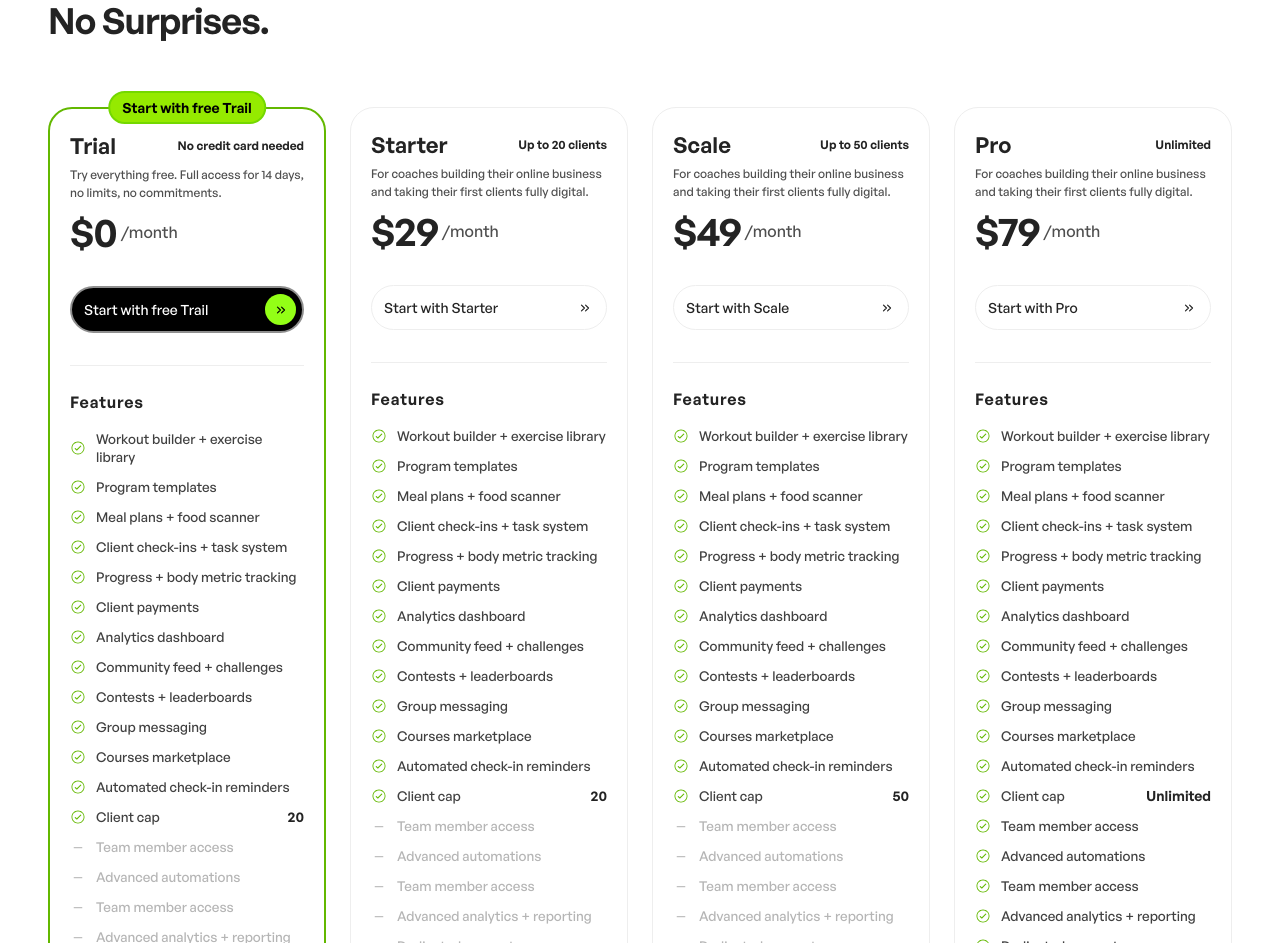
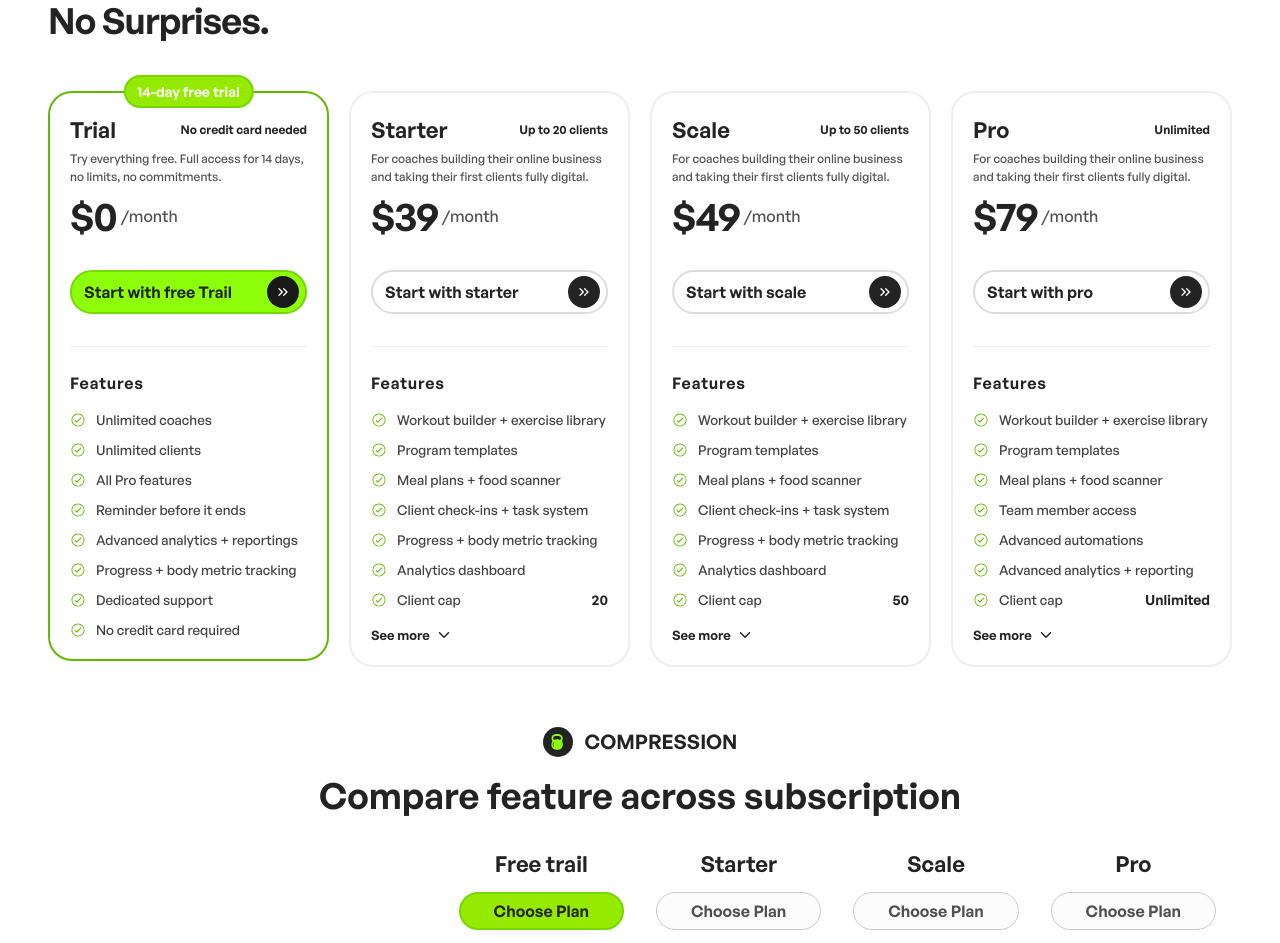
Before and after one commit to sohaibyounas/UpliftBlog, a Next.js app: page /pricing in a window 1280 px wide. Shown: the part 209-1152 px from the top of the page. Built offline with nearby package versions, Linux system fonts and the light colour scheme; a web font is replaced by a local one.

Commit message:
update ui of pricing page

```diff
--- a/src/components/ComparisonTable.jsx
+++ b/src/components/ComparisonTable.jsx
@@ -1,43 +1,13 @@
 "use client";
 
-import React, { useEffect, useRef } from "react";
+import React, { useState } from "react";
 import IconBadge from "./IconBadge";
 import { IoIosCheckmarkCircleOutline } from "react-icons/io";
 
+const NAVBAR_OFFSET_PX = 80;
+
 export default function ComparisonTable() {
-  const sectionRef = useRef(null);
-  const tableScrollRef = useRef(null);
-
-  useEffect(() => {
-    const sectionEl = sectionRef.current;
-    const scrollEl = tableScrollRef.current;
-    if (!sectionEl || !scrollEl) return;
-
-    const onWheel = (event) => {
-      if (!sectionEl.contains(event.target)) return;
-
-      const deltaY = event.deltaY;
-      const atTop = scrollEl.scrollTop <= 0;
-      const atBottom =
-        scrollEl.scrollTop + scrollEl.clientHeight >= scrollEl.scrollHeight;
-
-      if ((deltaY < 0 && atTop) || (deltaY > 0 && atBottom)) {
-        return;
-      }
-
-      event.preventDefault();
-      event.stopPropagation();
-
-      scrollEl.scrollTop += deltaY;
-    };
-
-    sectionEl.addEventListener("wheel", onWheel, {
-      passive: false,
-      capture: true,
-    });
-    return () =>
-      sectionEl.removeEventListener("wheel", onWheel, { capture: true });
-  }, []);
+  const [selectedPlan, setSelectedPlan] = useState("trial");
 
   const comparisonCategories = [
     {
@@ -229,10 +199,16 @@ export default function ComparisonTable() {
     },
   ];
 
+  const plans = [
+    { key: "trial", label: "Free trail" },
+    { key: "starter", label: "Starter" },
+    { key: "scale", label: "Scale" },
+    { key: "pro", label: "Pro" },
+  ];
+
   return (
-    <section className="mx-auto max-w-6xl xl:max-w-7xl px-4 sm:px-12 pt-[12px]">
-      <div ref={sectionRef} className="rounded-3xl bg-white">
-        {/* header */}
+    <section className="mx-auto max-w-6xl xl:max-w-7xl px-4 sm:px-12 w-full py-10">
+      <div className="rounded-3xl bg-white">
         <div className="bg-white text-center pt-[12px] pb-2">
           <div className="inline-flex items-center justify-center mb-3">
             <IconBadge alt="Resource Center" text="COMPRESSION" />
@@ -242,46 +218,35 @@ export default function ComparisonTable() {
           </h2>
         </div>
 
-        <div
-          ref={tableScrollRef}
-          className="max-h-[520px] overflow-y-auto overflow-x-auto scrollbar-hidden"
+        {/* Desktop table */}
+        <div className="hidden md:block">
+          <table className="w-full text-left border-collapse min-w-[750px]">
+            <thead
+              className="sticky z-20 bg-white"
+              style={{ top: NAVBAR_OFFSET_PX }}
             >
-          <table className="w-full text-left border-collapse min-w-[750px]">
-            <thead className="sticky top-0 z-20 bg-white">
               <tr>
                 <th className="p-4 w-2/6"></th>
-                <th className="p-4 text-center w-1/6">
+                {plans.map((plan) => {
+                  const isSelected = selectedPlan === plan.key;
+                  return (
+                    <th key={plan.key} className="p-4 text-center w-1/6">
                       <span className="block text-[20px] sm:text-[22px] font-semibold text-[#232323] mb-3">
-                    Free trail
+                        {plan.label}
                       </span>
-                  <button className="w-full h-[38px] px-4 rounded-full bg-[#95EA00] text-[#232323] font-semibold text-[9px] sm:text-[16px] border-2 border-[#74D800] transition-colors hover:bg-[#85d400] flex items-center justify-center box-border">
+                      <button
+                        onClick={() => setSelectedPlan(plan.key)}
+                        className={`w-full h-[38px] px-4 rounded-full font-semibold text-[9px] lg:text-[16px] transition-colors flex items-center justify-center box-border ${
+                          isSelected
+                            ? "bg-[#95EA00] text-[#232323] border-2 border-[#74D800] hover:bg-[#85d400]"
+                            : "bg-gray-50/50 border border-[#CBCBCB] text-[#4F4F4F] font-medium hover:bg-gray-100"
+                        }`}
+                      >
                         Choose Plan
                       </button>
                     </th>
-                <th className="p-4 text-center w-1/6">
-                  <span className="block text-[20px] sm:text-[22px] font-semibold text-[#232323] mb-3">
-                    Starter
-                  </span>
-                  <button className="w-full h-[38px] px-4 rounded-full bg-gray-50/50 border border-[#CBCBCB] text-[#4F4F4F] font-medium text-[9px] sm:text-[16px] hover:bg-gray-100 transition-colors flex items-center justify-center box-border">
-                    Choose plan
-                  </button>
-                </th>
-                <th className="p-4 text-center w-1/6">
-                  <span className="block text-[20px] sm:text-[22px] font-semibold text-[#232323] mb-3">
-                    Scale
-                  </span>
-                  <button className="w-full h-[38px] px-4 rounded-full bg-gray-50/50 border border-[#CBCBCB] text-[#4F4F4F] font-medium text-[9px] sm:text-[16px] hover:bg-gray-100 transition-colors flex items-center justify-center box-border">
-                    Choose plan
-                  </button>
-                </th>
-                <th className="p-4 text-center w-1/6">
-                  <span className="block text-[20px] sm:text-[22px] font-semibold text-[#232323] mb-3">
-                    Pro
-                  </span>
-                  <button className="w-full h-[38px] px-4 rounded-full bg-gray-50/50 border border-[#CBCBCB] text-[#4F4F4F] font-medium text-[9px] sm:text-[16px] hover:bg-gray-100 transition-colors flex items-center justify-center box-border">
-                    Choose plan
-                  </button>
-                </th>
+                  );
+                })}
               </tr>
             </thead>
 
@@ -304,9 +269,8 @@ export default function ComparisonTable() {
                       <td className="py-3.5 px-6 text-[13px] sm:text-[18px] font-medium text-[#404040]">
                         {feature.name}
                       </td>
-                      {["trial", "starter", "scale", "pro"].map(
-                        (planKey, pIdx) => {
-                          const val = feature[planKey];
+                      {plans.map((plan, pIdx) => {
+                        const val = feature[plan.key];
                         return (
                           <td
                             key={pIdx}
@@ -333,8 +297,7 @@ export default function ComparisonTable() {
                             )}
                           </td>
                         );
-                        },
-                      )}
+                      })}
                     </tr>
                   ))}
                 </React.Fragment>
@@ -342,6 +305,73 @@ export default function ComparisonTable() {
             </tbody>
           </table>
         </div>
+
+        {/* Mobile view */}
+        <div className="md:hidden px-4 pb-6">
+          <div
+            className="sticky z-20 bg-white pt-2 pb-3"
+            style={{ top: NAVBAR_OFFSET_PX }}
+          >
+            <div className="flex flex-wrap justify-center gap-2">
+              {plans.map((plan) => {
+                const isSelected = selectedPlan === plan.key;
+                return (
+                  <button
+                    key={plan.key}
+                    onClick={() => setSelectedPlan(plan.key)}
+                    className={`w-[110px] shrink-0 h-[40px] px-1 rounded-full font-semibold text-[11px] whitespace-nowrap transition-colors flex items-center justify-center box-border text-center ${
+                      isSelected
+                        ? "bg-[#95EA00] text-[#232323] border-2 border-[#74D800]"
+                        : "bg-gray-50/50 border border-[#CBCBCB] text-[#4F4F4F] font-medium"
+                    }`}
+                  >
+                    {plan.label}
+                  </button>
+                );
+              })}
+            </div>
+          </div>
+
+          {comparisonCategories.map((category, catIdx) => (
+            <div key={catIdx}>
+              <div className="bg-[#FAFAFA] border-b border-[#EEEEEE] py-2.5 px-2 text-[14px] font-medium text-[#404040] tracking-wide">
+                {category.title}
+              </div>
+              {category.features.map((feature, featIdx) => {
+                const val = feature[selectedPlan];
+                return (
+                  <div
+                    key={featIdx}
+                    className="flex items-center justify-between gap-3 border-b border-[#EEEEEE] py-3 px-2"
+                  >
+                    <span className="text-[13px] font-medium text-[#404040]">
+                      {feature.name}
+                    </span>
+                    <span className="shrink-0 text-xs font-medium">
+                      {typeof val === "boolean" ? (
+                        val ? (
+                          <IoIosCheckmarkCircleOutline className="text-[#63B800] text-xl" />
+                        ) : (
+                          <span className="text-[#404040] text-[18px] font-medium">
+                            —
+                          </span>
+                        )
+                      ) : feature.badge && val ? (
+                        <span className="inline-block px-3 py-0.5 text-[12px] font-medium text-[#529900] bg-[#86DF1F21] rounded-full">
+                          {val}
+                        </span>
+                      ) : (
+                        <span className="font-medium text-[#417900] text-[16px]">
+                          {val}
+                        </span>
+                      )}
+                    </span>
+                  </div>
+                );
+              })}
+            </div>
+          ))}
+        </div>
       </div>
     </section>
   );
--- a/src/components/CustomButton.jsx
+++ b/src/components/CustomButton.jsx
@@ -30,8 +30,7 @@ export default function CustomButton({
   const iconVariants = {
     dark: "bg-[#95EA00] text-black w-8 h-8",
     primary: "bg-[#18181b] text-white w-8 h-8",
-    outline:
-      "bg-[#232323] text-white w-[20px] h-[20px] sm:w-[30px] sm:h-[30px]",
+    outline: "bg-[#232323] text-white w-8 h-8",
     green: "bg-[#191919] text-white w-8 h-8",
     white: "bg-transparent w-8 h-8",
     black: "bg-[#93FF16] text-black w-8 h-8",
@@ -49,7 +48,7 @@ export default function CustomButton({
   const iconSizeVariants = {
     dark: "w-4 h-4",
     primary: "w-4 h-4",
-    outline: "text-[16px] sm:text-[24px] text-white",
+    outline: "w-4 h-4 text-white",
     green: "w-4 h-4",
     white: "w-4 h-4",
     black: "w-4 h-4",
--- a/src/components/PricingHero.jsx
+++ b/src/components/PricingHero.jsx
@@ -3,138 +3,143 @@
 import React, { useState } from "react";
 import { LuChevronsRight } from "react-icons/lu";
 import IconBadge from "./IconBadge";
-import { IoIosCheckmarkCircleOutline } from "react-icons/io";
+import { IoIosCheckmarkCircleOutline, IoIosArrowDown } from "react-icons/io";
+import CustomButton from "./CustomButton";
 
 export default function PricingHero() {
   const [isYearly, setIsYearly] = useState(false);
   const [selectedPlanIndex, setSelectedPlanIndex] = useState(0);
+  const [expandedPlans, setExpandedPlans] = useState({}); // { [planIdx]: boolean }
 
   const plans = [
+    // trail
     {
       name: "Trial",
-      subtitle:
+      description:
         "Try everything free. Full access for 14 days, no limits, no commitments.",
       price: isYearly ? "$0" : "$0",
       period: isYearly ? "/year" : "/month",
+      badge: "14-day free trial",
       buttonText: "Start with free Trail",
-      badge: "14-day free trial",
       info: "No credit card needed",
       clientCapValue: "20",
+      features: [
+        "Unlimited coaches",
+        "Unlimited clients",
+        "All Pro features",
+        "Reminder before it ends",
+        "Advanced analytics + reportings",
+        "Progress + body metric tracking",
+        "Dedicated support",
+        "No credit card required",
+      ],
+    },
+
+    // starter
+    {
+      id: "starter",
+      name: "Starter",
+      popularBadge: null,
+      info: "Up to 20 clients",
+      description:
+        "For coaches building their online business and taking their first clients fully digital.",
+      price: isYearly ? "$29" : "$39",
+      period: isYearly ? "/year" : "/month",
+      badge: "Start with starter",
+      buttonText: "Start with starter",
+      clientCap: "20",
       features: [
         "Workout builder + exercise library",
         "Program templates",
         "Meal plans + food scanner",
         "Client check-ins + task system",
         "Progress + body metric tracking",
+        "Analytics dashboard",
+        "Client cap",
+      ],
+      extraFeatures: [
+        "In-app messaging",
         "Client payments",
-        "Analytics dashboard",
-        "Community feed + challenges",
-        "Contests + leaderboards",
-        "Group messaging",
-        "Courses marketplace",
         "Automated check-in reminders",
-        "Client cap",
-        "Team member access",
-        "Advanced automations",
-        "Team member access",
-        "Advanced analytics + reporting",
-        "Dedicated support",
       ],
     },
+
+    // scale
     {
-      name: "Starter",
-      subtitle:
+      id: "scale",
+      name: "Scale",
+      popularBadge: "Most popular",
+      info: "Up to 50 clients",
+      description:
         "For coaches building their online business and taking their first clients fully digital.",
-      price: isYearly ? "$23" : "$29",
+      price: isYearly ? "$39" : "$49",
       period: isYearly ? "/year" : "/month",
-      buttonText: "Start with Starter",
-      badge: "Popular Choice",
-      info: "Up to 20 clients",
-      clientCapValue: "20",
+      badge: "Start with scale",
+      buttonText: "Start with scale",
+      clientCap: "50",
       features: [
         "Workout builder + exercise library",
         "Program templates",
         "Meal plans + food scanner",
         "Client check-ins + task system",
         "Progress + body metric tracking",
-        "Client payments",
         "Analytics dashboard",
+        "Client cap",
+      ],
+      extraFeatures: [
         "Community feed + challenges",
         "Contests + leaderboards",
         "Group messaging",
         "Courses marketplace",
         "Automated check-in reminders",
-        "Client cap",
-        "Team member access",
-        "Advanced automations",
-        "Team member access",
-        "Advanced analytics + reporting",
-        "Dedicated support",
       ],
     },
+
+    // pro
     {
-      name: "Scale",
-      subtitle:
+      id: "pro",
+      name: "Pro",
+      popularBadge: null,
+      info: "Unlimited",
+      description:
         "For coaches building their online business and taking their first clients fully digital.",
-      price: isYearly ? "$39" : "$49",
+      price: isYearly ? "$69" : "$79",
       period: isYearly ? "/year" : "/month",
-      buttonText: "Start with Scale",
-      badge: "Best Value",
-      info: "Up to 50 clients",
-      clientCapValue: "50",
+      badge: "Choose pro plan",
+      buttonText: "Start with pro",
+      clientCap: "Unlimited",
       features: [
         "Workout builder + exercise library",
         "Program templates",
         "Meal plans + food scanner",
-        "Client check-ins + task system",
-        "Progress + body metric tracking",
-        "Client payments",
-        "Analytics dashboard",
+        "Team member access",
+        "Advanced automations",
+        "Advanced analytics + reporting",
+        "Client cap",
+      ],
+      extraFeatures: [
         "Community feed + challenges",
         "Contests + leaderboards",
         "Group messaging",
         "Courses marketplace",
         "Automated check-in reminders",
-        "Client cap",
-        "Team member access",
-        "Advanced automations",
-        "Team member access",
-        "Advanced analytics + reporting",
-        "Dedicated support",
-      ],
-    },
-    {
-      name: "Pro",
-      subtitle:
-        "For coaches building their online business and taking their first clients fully digital.",
-      price: isYearly ? "$63" : "$79",
-      period: isYearly ? "/year" : "/month",
-      buttonText: "Start with Pro",
-      badge: "Enterprise",
-      info: "Unlimited",
-      clientCapValue: "Unlimited",
-      features: [
-        "Workout builder + exercise library",
-        "Program templates",
-        "Meal plans + food scanner",
-        "Client check-ins + task system",
-        "Progress + body metric tracking",
-        "Client payments",
-        "Analytics dashboard",
-        "Community feed + challenges",
-        "Contests + leaderboards",
-        "Group messaging",
-        "Courses marketplace",
-        "Automated check-in reminders",
-        "Client cap",
-        "Team member access",
-        "Advanced automations",
-        "Team member access",
-        "Advanced analytics + reporting",
-        "Dedicated support",
+        "Priority support",
       ],
     },
   ];
+
+  const getDisplayPrice = (plan) => {
+    if (typeof plan.price === "string") {
+      return { amount: plan.price, period: plan.period };
+    }
+    const amount = isYearly ? plan.price.yearly : plan.price.monthly;
+    return { amount: `$${amount}`, period: isYearly ? "/year" : "/month" };
+  };
+
+  const toggleExpand = (e, planIdx) => {
+    e.stopPropagation();
+    setExpandedPlans((prev) => ({ ...prev, [planIdx]: !prev[planIdx] }));
+  };
 
   return (
     <section className="mx-auto max-w-6xl xl:max-w-7xl px-4 sm:px-12 sm:pt-8 sm:pb-2">
@@ -191,26 +196,41 @@ export default function PricingHero() {
       </div>
 
       {/* packages */}
-      <div className="grid grid-cols-1 md:grid-cols-2 lg:grid-cols-4 gap-6 mb-2 sm:mb-10 pt-4">
+      <div className="grid grid-cols-1 md:grid-cols-2 lg:grid-cols-4 gap-5 items-start">
         {plans.map((plan, planIdx) => {
           const isSelected = selectedPlanIndex === planIdx;
+          const isExpanded = !!expandedPlans[planIdx];
+          const hasExtra = plan.extraFeatures && plan.extraFeatures.length > 0;
+
+          const visibleFeatures =
+            isExpanded && hasExtra
+              ? [...plan.features, ...plan.extraFeatures]
+              : plan.features;
+
           const clientCapIdx = plan.features.findIndex(
             (f) => f.toLowerCase() === "client cap",
           );
+
+          const isTrial = planIdx === 0;
+
+          const clientCapDisplayValue = plan.clientCapValue || plan.clientCap;
+
+          const { amount: displayPrice, period: displayPeriod } =
+            getDisplayPrice(plan);
 
           return (
             <div
               key={planIdx}
               onClick={() => setSelectedPlanIndex(planIdx)}
-              className={`relative rounded-[24px] p-6 sm:p-[20px] flex flex-col justify-between cursor-pointer transition-all duration-300 ease-in-out transform ${
+              className={`relative rounded-[24px] p-6 sm:p-[20px] flex flex-col justify-between cursor-pointer transition-all duration-300 ease-in-out ${
                 isSelected
                   ? "border-2 border-[#63B800] bg-white"
-                  : "border border-[#EEEEEE] bg-white hover:border-gray-300"
+                  : "border-2 border-[#EEEEEE] bg-white"
               }`}
             >
-              {isSelected && (
-                <div className="absolute -top-4.5 left-1/2 -translate-x-1/2 bg-[#95EA00] text-black text-[14px] font-semibold px-3 py-1 rounded-full border-2 border-[#74D800] transition-all duration-300 z-20 whitespace-nowrap">
-                  {plan.buttonText}
+              {isSelected && plan.badge && (
+                <div className="absolute -top-4.5 left-1/2 -translate-x-1/2 bg-[#95EA00] text-white text-[14px] font-semibold px-3 py-1 rounded-full border-2 border-[#74D800] z-20 whitespace-nowrap truncate">
+                  {plan.badge}
                 </div>
               )}
               <div>
@@ -224,53 +244,42 @@ export default function PricingHero() {
                     </span>
                   </div>
                   <p className="text-[12px] font-medium text-[#4F4F4F] mt-1 min-h-[32px]">
-                    {plan.subtitle}
+                    {plan.description}
                   </p>
                   <div className="flex items-center">
                     <span className="text-[34px] sm:text-[40px] font-semibold tracking-tight text-[#232323] transition-all duration-300">
-                      {plan.price}
+                      {displayPrice}
                     </span>
                     <span className="text-[16px] font-medium text-[#4F4F4F] ml-1">
-                      {plan.period}
+                      {displayPeriod}
                     </span>
                   </div>
                 </div>
 
-                <button
+                <CustomButton
+                  type="submit"
+                  text={plan.buttonText}
+                  fullWidth
+                  variant={isSelected ? "green" : "outline"}
+                  className="py-[4px] pr-[6px] pl-[12px] mb-8"
                   onClick={(e) => {
                     e.stopPropagation();
                     setSelectedPlanIndex(planIdx);
                   }}
-                  className={`w-full py-[6px] pr-[6px] pl-[12px] rounded-full text-[14px] font-medium transition-all duration-300 mb-8 flex items-center justify-between gap-2 ${
-                    isSelected
-                      ? "bg-black text-white border-2 border-[#8F8F8F]"
-                      : "bg-transparent text-[#232323] border border-[#EEEEEE]"
-                  }`}
-                >
-                  <span>{plan.buttonText}</span>
-                  <span
-                    className={`w-[31px] h-[31px] rounded-full flex items-center justify-center shrink-0 transition-colors duration-300 ${
-                      isSelected ? "bg-[#93FF16]" : "bg-transparent"
-                    }`}
-                  >
-                    <LuChevronsRight
-                      className={isSelected ? "text-black" : "text-[#232323]"}
-                    />
-                  </span>
-                </button>
+                />
 
                 <div className="border-t border-[#EEEEEE] pt-6">
                   <p className="text-[16px] font-semibold text-[#232323] tracking-wider mb-4">
                     Features
                   </p>
                   <ul className="space-y-3">
-                    {plan.features.map((feature, idx) => {
+                    {visibleFeatures.map((feature, idx) => {
                       const isClientCap =
                         feature.toLowerCase() === "client cap";
                       const isAfterClientCap =
                         clientCapIdx !== -1 && idx > clientCapIdx;
 
-                      const isDisabled = planIdx < 3 && isAfterClientCap;
+                      const isDisabled = isTrial && isAfterClientCap;
 
                       return (
                         <li
@@ -296,13 +305,29 @@ export default function PricingHero() {
 
                           {isClientCap && (
                             <span className="text-[14px] font-semibold text-[#232323] shrink-0">
-                              {plan.clientCapValue}
+                              {clientCapDisplayValue}
                             </span>
                           )}
                         </li>
                       );
                     })}
                   </ul>
+
+                  {hasExtra && (
+                    <button
+                      onClick={(e) => toggleExpand(e, planIdx)}
+                      className="mt-4 flex items-center gap-1.5 text-[13px] font-semibold text-[#232323] hover:text-[#63B800] transition-colors duration-200"
+                    >
+                      <span className="hover:underline cursor-pointer">
+                        {isExpanded ? "See less" : "See more"}
+                      </span>
+                      <IoIosArrowDown
+                        className={`text-base transition-transform duration-300 ${
+                          isExpanded ? "rotate-180" : ""
+                        }`}
+                      />
+                    </button>
+                  )}
                 </div>
               </div>
             </div>
```
Lines whose indentation alone changed are shown as unchanged.
